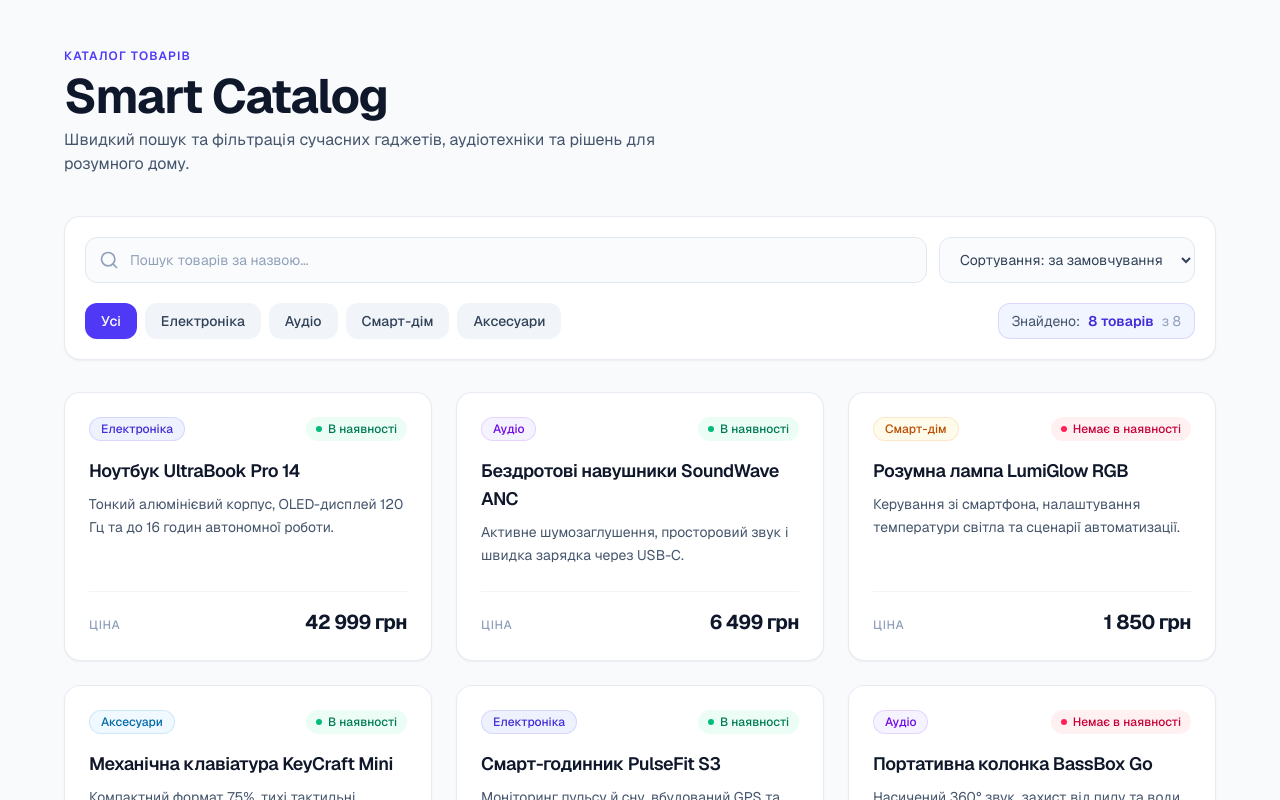
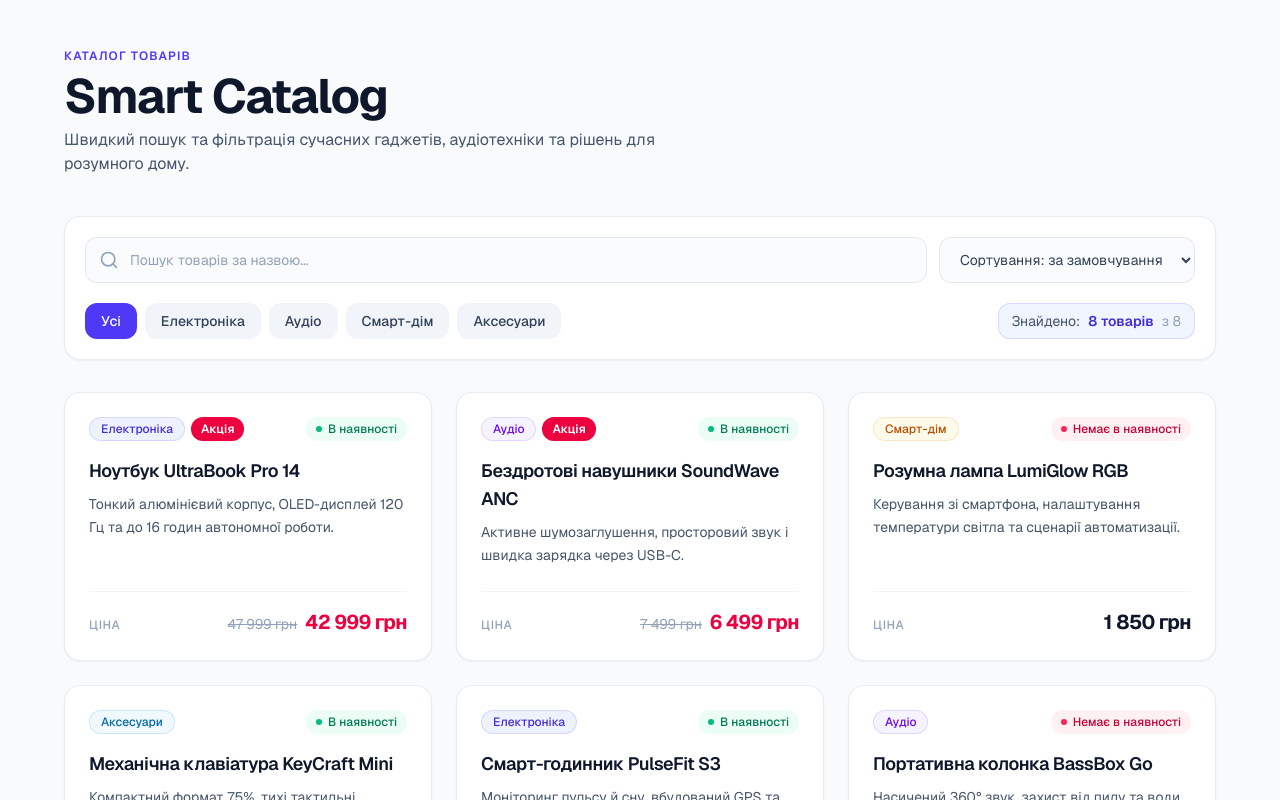
Before and after one commit to stepStudent/HW_14, a Next.js app: page / in a window 1280 px wide. Shown: the top 800 px of the page. Built offline with nearby package versions, Linux system fonts and the light colour scheme.

Commit message:
dodano akcija  do tovariv

```diff
--- a/src/components/ProductCard.tsx
+++ b/src/components/ProductCard.tsx
@@ -27,8 +27,10 @@ export function ProductCard({ product }: ProductCardProps) {
     <article className="group flex flex-col justify-between rounded-2xl border border-slate-200/80 bg-white p-6 shadow-xs transition-all duration-200 hover:-translate-y-0.5 hover:border-slate-300 hover:shadow-md">
       {/* Верхній блок картки: бейджі, назва та опис */}
       <div>
-        {/* Рядок із бейджем категорії зліва та статусом наявності справа */}
-        <div className="mb-4 flex items-center justify-between gap-2">
+        {/* Рядок із бейджами категорії й акції зліва та статусом наявності справа */}
+        <div className="mb-4 flex flex-wrap items-center justify-between gap-2">
+          {/* Ліва група бейджів: категорія та позначка «Акція» */}
+          <div className="flex flex-wrap items-center gap-1.5">
             {/* Бейдж категорії товару з динамічними кольорами з categoryStyles */}
             <span
               className={`inline-flex items-center rounded-full px-3 py-1 text-xs font-medium ring-1 ring-inset ${categoryStyles[product.category]}`} // Підставляємо класи відповідно до категорії
@@ -36,6 +38,15 @@ export function ProductCard({ product }: ProductCardProps) {
               {/* Виводимо назву категорії товару */}
               {product.category}
             </span> {/* Закриваємо бейдж категорії */}
+
+            {/* Якщо товар зі знижкою — показуємо яскраву позначку «Акція» */}
+            {product.isOnSale && (
+              // Бейдж «Акція» для акційних товарів
+              <span className="inline-flex items-center rounded-full bg-rose-600 px-2.5 py-1 text-xs font-semibold text-white shadow-xs">
+                Акція
+              </span> // Закриваємо бейдж «Акція»
+            )}
+          </div> {/* Закриваємо ліву групу бейджів */}
 
           {/* Бейдж статусу наявності (зелений якщо є, червоний якщо немає) */}
           <span
@@ -75,11 +86,25 @@ export function ProductCard({ product }: ProductCardProps) {
         <span className="text-xs font-medium uppercase tracking-wider text-slate-400">
           Ціна
         </span> {/* Закриваємо підпис «Ціна» */}
-        {/* Відформатована ціна товару жирним шрифтом */}
-        <span className="text-xl font-bold tracking-tight text-slate-900">
+        {/* Блок із поточною ціною та (за наявності акції) закресленою старою ціною */}
+        <div className="flex items-baseline gap-2">
+          {/* Якщо товар бере участь в акції та має стару ціну — показуємо її закресленою */}
+          {product.isOnSale && product.oldPrice && (
+            // Закреслена ціна до знижки
+            <span className="text-sm text-slate-400 line-through">
+              {formatPrice(product.oldPrice)}
+            </span> // Закриваємо блок старої ціни
+          )}
+          {/* Відформатована поточна ціна товару жирним шрифтом (червоним для акційних товарів) */}
+          <span
+            className={`text-xl font-bold tracking-tight ${ // Базовий розмір і товщина тексту ціни
+              product.isOnSale ? "text-rose-600" : "text-slate-900" // Акцентний колір для ціни зі знижкою
+            }`} // Завершення динамічного className ціни
+          >
             {/* Форматуємо число price у формат гривні */}
             {formatPrice(product.price)}
           </span> {/* Закриваємо блок ціни */}
+        </div> {/* Закриваємо контейнер цін */}
       </div> {/* Закриваємо нижній блок картки */}
     </article> // Закриваємо кореневий тег картки article
   ); // Кінець повернення JSX
--- a/src/data/products.ts
+++ b/src/data/products.ts
@@ -14,17 +14,21 @@ export const PRODUCTS: Product[] = [
   { // Початок об'єкта товару №1
     id: 1, // Унікальний ID товару №1
     name: "Ноутбук UltraBook Pro 14", // Назва товару №1
-    price: 42999, // Ціна товару №1 у гривнях
+    price: 42999, // Поточна акційна ціна товару №1 у гривнях
+    oldPrice: 47999, // Стара ціна товару №1 до знижки
     category: "Електроніка", // Категорія товару №1
     inStock: true, // Товар №1 є в наявності
+    isOnSale: true, // Товар №1 має знижку (позначка «Акція»)
     description: "Тонкий алюмінієвий корпус, OLED-дисплей 120 Гц та до 16 годин автономної роботи.", // Опис товару №1
   }, // Кінець об'єкта товару №1
   { // Початок об'єкта товару №2
     id: 2, // Унікальний ID товару №2
     name: "Бездротові навушники SoundWave ANC", // Назва товару №2
-    price: 6499, // Ціна товару №2 у гривнях
+    price: 6499, // Поточна акційна ціна товару №2 у гривнях
+    oldPrice: 7499, // Стара ціна товару №2 до знижки
     category: "Аудіо", // Категорія товару №2
     inStock: true, // Товар №2 є в наявності
+    isOnSale: true, // Товар №2 має знижку (позначка «Акція»)
     description: "Активне шумозаглушення, просторовий звук і швидка зарядка через USB-C.", // Опис товару №2
   }, // Кінець об'єкта товару №2
   { // Початок об'єкта товару №3
@@ -33,6 +37,7 @@ export const PRODUCTS: Product[] = [
     price: 1850, // Ціна товару №3 у гривнях
     category: "Смарт-дім", // Категорія товару №3
     inStock: false, // Товару №3 немає в наявності
+    isOnSale: false, // Товар №3 без знижки
     description: "Керування зі смартфона, налаштування температури світла та сценарії автоматизації.", // Опис товару №3
   }, // Кінець об'єкта товару №3
   { // Початок об'єкта товару №4
@@ -41,6 +46,7 @@ export const PRODUCTS: Product[] = [
     price: 3890, // Ціна товару №4 у гривнях
     category: "Аксесуари", // Категорія товару №4
     inStock: true, // Товар №4 є в наявності
+    isOnSale: false, // Товар №4 без знижки
     description: "Компактний формат 75%, тихі тактильні перемикачі та підключення по Bluetooth.", // Опис товару №4
   }, // Кінець об'єкта товару №4
   { // Початок об'єкта товару №5
@@ -49,6 +55,7 @@ export const PRODUCTS: Product[] = [
     price: 8990, // Ціна товару №5 у гривнях
     category: "Електроніка", // Категорія товару №5
     inStock: true, // Товар №5 є в наявності
+    isOnSale: false, // Товар №5 без знижки
     description: "Моніторинг пульсу й сну, вбудований GPS та вологозахист 5 ATM.", // Опис товару №5
   }, // Кінець об'єкта товару №5
   { // Початок об'єкта товару №6
@@ -57,6 +64,7 @@ export const PRODUCTS: Product[] = [
     price: 3250, // Ціна товару №6 у гривнях
     category: "Аудіо", // Категорія товару №6
     inStock: false, // Товару №6 немає в наявності
+    isOnSale: false, // Товар №6 без знижки
     description: "Насичений 360° звук, захист від пилу та води IP67 і 18 годин відтворення.", // Опис товару №6
   }, // Кінець об'єкта товару №6
   { // Початок об'єкта товару №7
@@ -65,14 +73,17 @@ export const PRODUCTS: Product[] = [
     price: 5400, // Ціна товару №7 у гривнях
     category: "Смарт-дім", // Категорія товару №7
     inStock: true, // Товар №7 є в наявності
+    isOnSale: false, // Товар №7 без знижки
     description: "Адаптивний контроль температури для економії електроенергії та комфорту вдома.", // Опис товару №7
   }, // Кінець об'єкта товару №7
   { // Початок об'єкта товару №8
     id: 8, // Унікальний ID товару №8
     name: "Зарядна станція MagDock 3-в-1", // Назва товару №8
-    price: 2490, // Ціна товару №8 у гривнях
+    price: 2490, // Поточна акційна ціна товару №8 у гривнях
+    oldPrice: 2990, // Стара ціна товару №8 до знижки
     category: "Аксесуари", // Категорія товару №8
     inStock: true, // Товар №8 є в наявності
+    isOnSale: true, // Товар №8 має знижку (позначка «Акція»)
     description: "Одночасна бездротова зарядка смартфона, годинника та навушників.", // Опис товару №8
   }, // Кінець об'єкта товару №8
 ]; // Завершення масиву товарів
--- a/src/types/product.ts
+++ b/src/types/product.ts
@@ -12,5 +12,7 @@ export interface Product {
   price: number; // Ціна товару в гривнях (число)
   category: ProductCategory; // Категорія товару (одне зі значень типу ProductCategory)
   inStock: boolean; // Статус наявності: true — в наявності, false — немає в наявності
+  isOnSale: boolean; // Чи бере товар участь в акції (зі знижкою)
+  oldPrice?: number; // Необов'язкова стара ціна до знижки (у гривнях)
   description: string; // Короткий опис характеристик товару
 } // Завершення оголошення інтерфейсу Product
```
Lines whose indentation alone changed are shown as unchanged.
